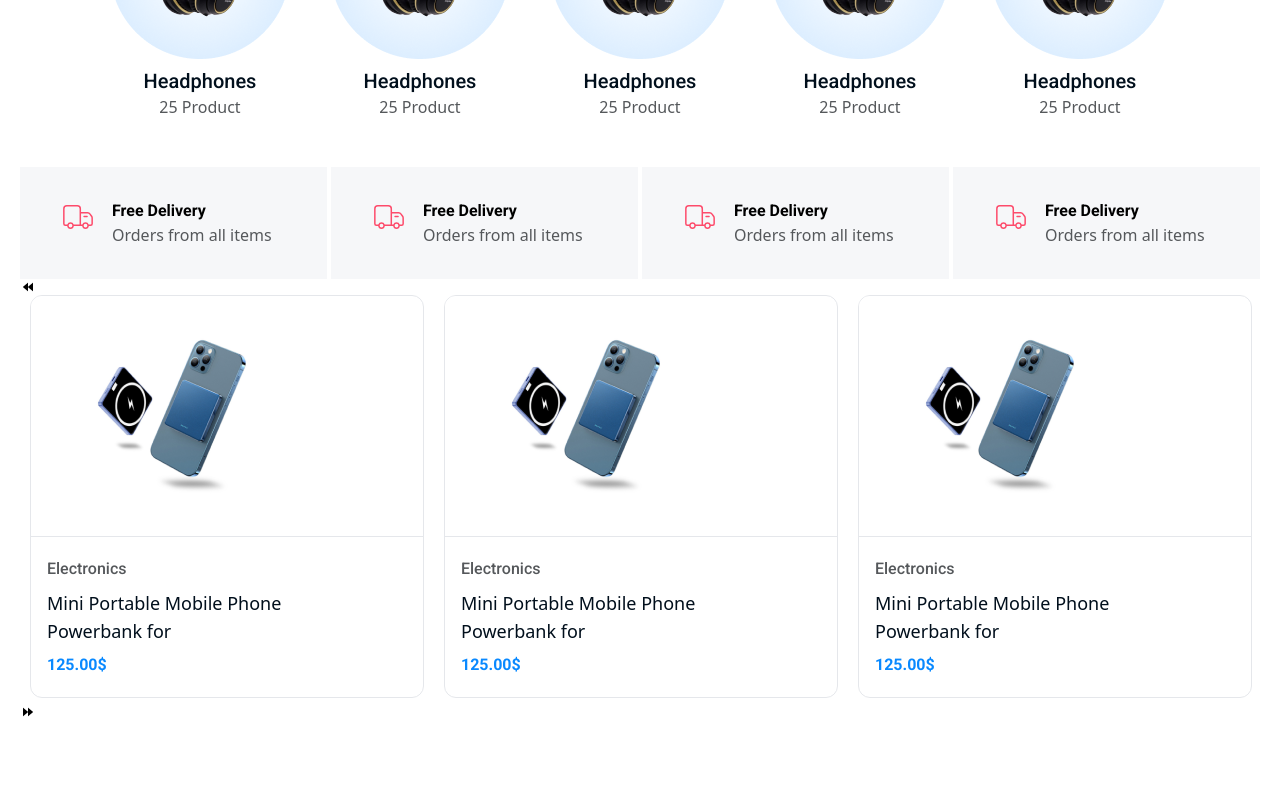
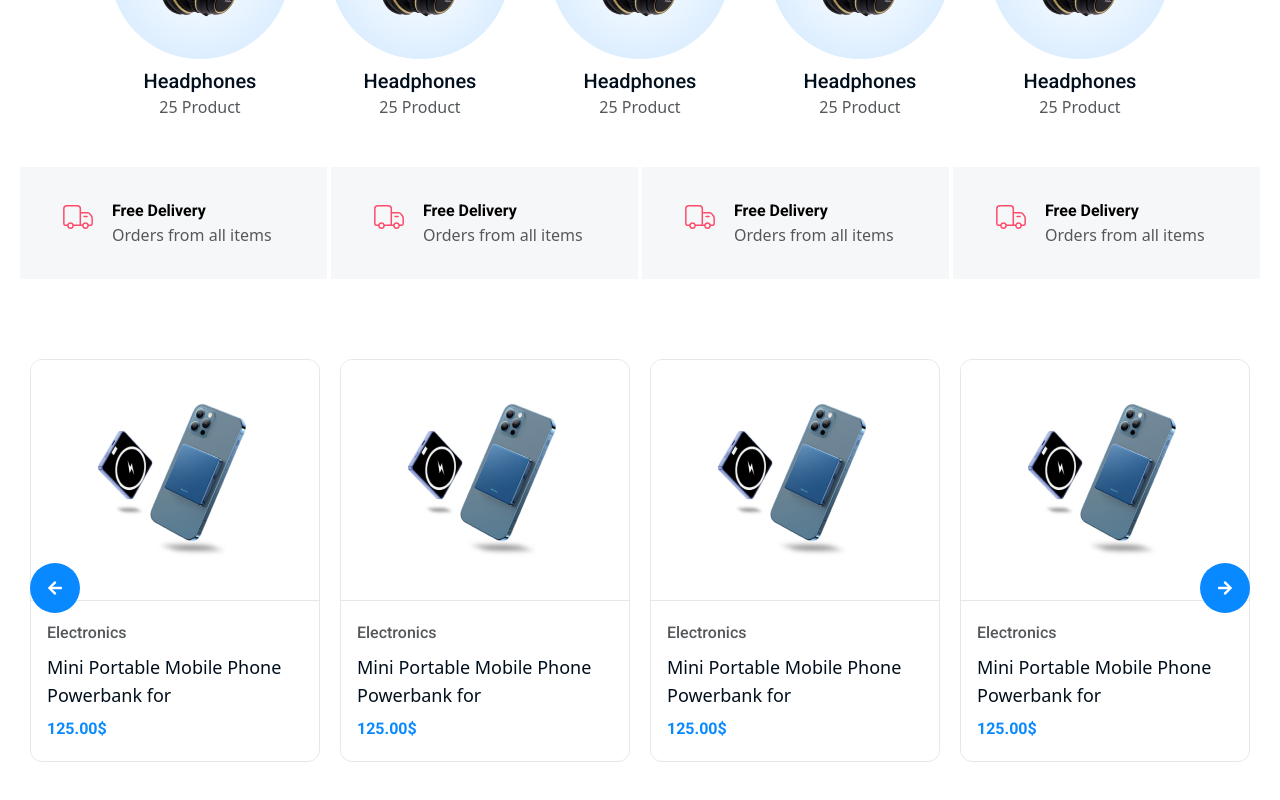
Before and after one commit to akashsarker-dev/e-commerce, a React (Vite) app: page / in a window 1280 px wide. Shown: the part 730-1530 px from the top of the page. Before the commit the page ends 1450 px from the top, so only its background shows below. Built offline with nearby package versions, Linux system fonts and the light colour scheme.

Commit message:
product part slider in slick rect

```diff
--- a/src/components/navbar/Navbar.jsx
+++ b/src/components/navbar/Navbar.jsx
@@ -3,31 +3,36 @@ import React, { useEffect, useRef, useState } from "react";
 import { BiMenuAltLeft } from "react-icons/bi";
 import { FiPhoneCall } from "react-icons/fi";
 import { Link } from "react-router-dom";
-import { FaAngleRight } from "react-icons/fa6";
 import Sidebar from "../sidebar/Sidebar";
 
 const Navbar = () => {
   const [sidebar, setSidebar] = useState(false);
 
-  const mobileNavRef = useRef(null);
+  // const mobileNavRef = useRef(null);
 
   const handleSidebar = () => {
     setSidebar(true);
   };
 
+  const mobileNavRef = useRef(null);
+
   useEffect(() => {
     const handleOutsideClick = (event) => {
-      if (!mobileNavRef.current.contains(event.target)) {
+      if (mobileNavRef.current && !mobileNavRef.current.contains(event.target)) {
         closeMobileMenu();
       }
     };
 
     window.addEventListener("mousedown", handleOutsideClick);
-  });
+    return () => {
+      window.removeEventListener("mousedown", handleOutsideClick);
+    };
+  }, [mobileNavRef]);
 
   const closeMobileMenu = () => {
     setSidebar(false);
   };
+
   return (
     <>
       <div class="grid grid-cols-12 gap-4 max-w-container mx-auto py-8">
--- /dev/null
+++ b/src/components/newproducts/Newproducts.jsx
@@ -0,0 +1,107 @@
+import React, { Component } from "react";
+import Slider from "react-slick";
+import { FaArrowRight, FaArrowLeft } from "react-icons/fa";
+import ProductImg from "../../assets/product.png";
+import { Badge } from "../layout/Badge";
+import Productdetails from "../layout/Productdetails";
+
+function SampleNextArrow(props) {
+    const { className, style, onClick } = props;
+    return (
+        <div
+            className={className}
+            style={{
+                ...style, display: "block", background: "#0989FF", height: "50px", width: "50px", borderRadius: "50%", position: "absolute", top: "50%", zIndex: "20", right: "10px", cursor: " pointer"
+            }} onClick={onClick} >
+            <FaArrowRight className=" absolute top-[50%] left-[50%] -translate-x-[50%] -translate-y-[50%] text-white cursor-pointer" />
+        </div>
+    );
+}
+
+function SamplePrevArrow(props) {
+    const { className, style, onClick } = props;
+    return (
+        <div
+            className={className}
+            style={{
+                ...style, display: "block", background: "#0989FF", height: "50px", width: "50px", borderRadius: "50%", position: "absolute", top: "50%", zIndex: "20", left: "10px", cursor: " pointer"
+            }} onClick={onClick} >
+            <FaArrowLeft className=" absolute top-[50%] left-[50%] -translate-x-[50%] -translate-y-[50%] text-white cursor-pointer" />
+        </div>
+    );
+}
+
+function Newproducts() {
+    const settings = {
+        dots: false,
+        infinite: true,
+        slidesToShow: 4,
+        slidesToScroll: 1,
+        nextArrow: <SampleNextArrow />,
+        prevArrow: <SamplePrevArrow />
+    };
+    return (
+        <div className="slider-container max-w-container mx-auto py-20">
+            <Slider {...settings}>
+                <div className="w-[300px] border-[0.5px] border-gray-200 rounded-xl hover:shadow-xl duration-300 overflow-hidden cursor-pointer group">
+                    <div className="h-[240px] overflow-hidden relative">
+                        <img
+                            className="group-hover:scale-125 duration-500"
+                            src={ProductImg}
+                            alt=""
+                        />
+                        <Badge></Badge>
+                    </div>
+                    <Productdetails></Productdetails>
+                </div>
+                <div className="w-[300px] border-[0.5px] border-gray-200 rounded-xl hover:shadow-xl duration-300 overflow-hidden cursor-pointer group">
+                    <div className="h-[240px] overflow-hidden relative">
+                        <img
+                            className="group-hover:scale-125 duration-500"
+                            src={ProductImg}
+                            alt=""
+                        />
+                        <Badge></Badge>
+                    </div>
+                    <Productdetails></Productdetails>
+                </div>
+                <div className="w-[300px] border-[0.5px] border-gray-200 rounded-xl hover:shadow-xl duration-300 overflow-hidden cursor-pointer group">
+                    <div className="h-[240px] overflow-hidden relative">
+                        <img
+                            className="group-hover:scale-125 duration-500"
+                            src={ProductImg}
+                            alt=""
+                        />
+                        <Badge></Badge>
+                    </div>
+                    <Productdetails></Productdetails>
+                </div>
+                <div className="w-[300px] border-[0.5px] border-gray-200 rounded-xl hover:shadow-xl duration-300 overflow-hidden cursor-pointer group">
+                    <div className="h-[240px] overflow-hidden relative">
+                        <img
+                            className="group-hover:scale-125 duration-500"
+                            src={ProductImg}
+                            alt=""
+                        />
+                        <Badge></Badge>
+                    </div>
+                    <Productdetails></Productdetails>
+                </div>
+                <div className="w-[300px] border-[0.5px] border-gray-200 rounded-xl hover:shadow-xl duration-300 overflow-hidden cursor-pointer group">
+                    <div className="h-[240px] overflow-hidden relative">
+                        <img
+                            className="group-hover:scale-125 duration-500"
+                            src={ProductImg}
+                            alt=""
+                        />
+                        <Badge></Badge>
+                    </div>
+                    <Productdetails></Productdetails>
+                </div>
+
+            </Slider>
+        </div>
+    );
+}
+
+export default Newproducts;
--- a/src/pages/home/Home.jsx
+++ b/src/pages/home/Home.jsx
@@ -1,14 +1,14 @@
 import React from 'react'
 import Banner from '../../components/banner/Banner'
 import LinksContainer from '../../components/link/Link'
-import Newproduct from '../newproduct/Newproduct'
+import Newproducts from '../../components/newproducts/newproducts'
 
 export default function Home() {
   return (
     <div>
     <Banner></Banner>
   <LinksContainer></LinksContainer>
-  <Newproduct></Newproduct>
+  <Newproducts></Newproducts>
     </div>
   )
 }
--- a/src/pages/newproduct/Newproduct.jsx
+++ /dev/null
@@ -1,60 +0,0 @@
-import React from "react";
-import Slider from "react-slick";
-import { Badge } from "../../components/layout/Badge";
-import ProductImg from "../../assets/product.png";
-import Productdetails from "../../components/layout/Productdetails";
-import { AiFillBackward } from "react-icons/ai";
-import { AiFillForward } from "react-icons/ai";
-
-function Newproduct() {
-  const settings = {
-    dots: false,
-    infinite: true,
-    speed: 500,
-    slidesToShow: 3,
-    slidesToScroll: 3,
-    nextArrow: <AiFillForward />,
-    prevArrow: <AiFillBackward />,
-  };
-  return (
-    <div className="max-w-container mx-auto">
-      <Slider {...settings}>
-        <div className="w-[300px] border-[0.5px] border-gray-200 rounded-xl hover:shadow-xl duration-300 overflow-hidden cursor-pointer group">
-          <div className="h-[240px] overflow-hidden relative">
-            <img
-              className="group-hover:scale-125 duration-500"
-              src={ProductImg}
-              alt=""
-            />
-            <Badge></Badge>
-          </div>
-          <Productdetails></Productdetails>
-        </div>
-        <div className="w-[300px] border-[0.5px] border-gray-200 rounded-xl hover:shadow-xl duration-300 overflow-hidden cursor-pointer group">
-          <div className="h-[240px] overflow-hidden relative">
-            <img
-              className="group-hover:scale-125 duration-500"
-              src={ProductImg}
-              alt=""
-            />
-            <Badge></Badge>
-          </div>
-          <Productdetails></Productdetails>
-        </div>
-        <div className="w-[300px] border-[0.5px] border-gray-200 rounded-xl hover:shadow-xl duration-300 overflow-hidden cursor-pointer group">
-          <div className="h-[240px] overflow-hidden relative">
-            <img
-              className="group-hover:scale-125 duration-500"
-              src={ProductImg}
-              alt=""
-            />
-            <Badge></Badge>
-          </div>
-          <Productdetails></Productdetails>
-        </div>
-      </Slider>
-    </div>
-  );
-}
-
-export default Newproduct;
```
